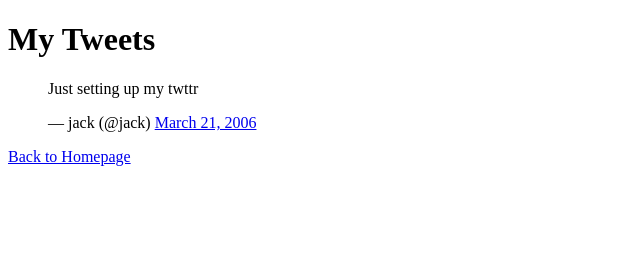
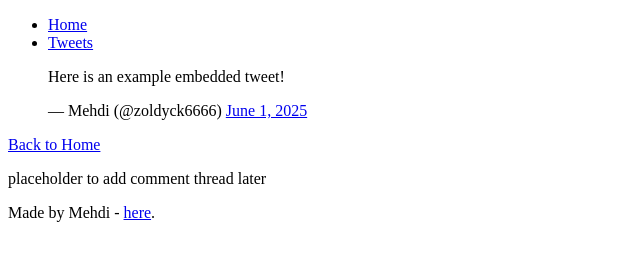
Before and after one commit to zoldyck6666/My_First_Portfolio, a plain HTML site: page html_basic/tweets.html in a window 1280 px wide. Shown: the whole page, without its empty margins (0-640 px from the left). Drawn offline with Linux system fonts and the light colour scheme.

Commit message:
Your descriptive commit message here

```diff
--- a/html_basic/tweets.html
+++ b/html_basic/tweets.html
@@ -5,20 +5,30 @@
     <title>My Tweets</title>
 </head>
 <body>
-    <h1>My Tweets</h1>
+  <header>
+    <ul>
+      <li><a href="index.html">Home</a></li>
+      <li><a href="tweets.html">Tweets</a></li>
+    </ul>
+  </header>
 
-    <!-- Embedded Tweet -->
-    <blockquote class="twitter-tweet">
-        <p lang="en" dir="ltr">
-            Just setting up my twttr
-        </p>&mdash; jack (@jack)
-        <a href="https://twitter.com/jack/status/20?ref_src=twsrc%5Etfw">March 21, 2006</a>
-    </blockquote>
-    <script async src="https://platform.twitter.com/widgets.js" charset="utf-8"></script>
+  <main>
+    <article>
+      <!-- Embedded Tweet -->
+      <blockquote class="twitter-tweet">
+        <p lang="en" dir="ltr">Here is an example embedded tweet!</p>&mdash; Mehdi (@zoldyck6666) <a href="https://twitter.com/zoldyck6666/status/1234567890">June 1, 2025</a>
+      </blockquote>
+      <script async src="https://platform.twitter.com/widgets.js" charset="utf-8"></script>
 
-    <!-- Link back to homepage -->
-    <p>
-        <a href="index.html">Back to Homepage</a>
-    </p>
+      <p><a href="index.html">Back to Home</a></p>
+    </article>
+    <aside>
+      <p>placeholder to add comment thread later</p>
+    </aside>
+  </main>
+
+  <footer>
+    <p>Made by Mehdi - <a href="https://github.com/zoldyck6666" target="_blank">here</a>.</p>
+  </footer>
 </body>
 </html>
```
Also changed, not shown: html_basic/index.html (+17 -18 lines).
